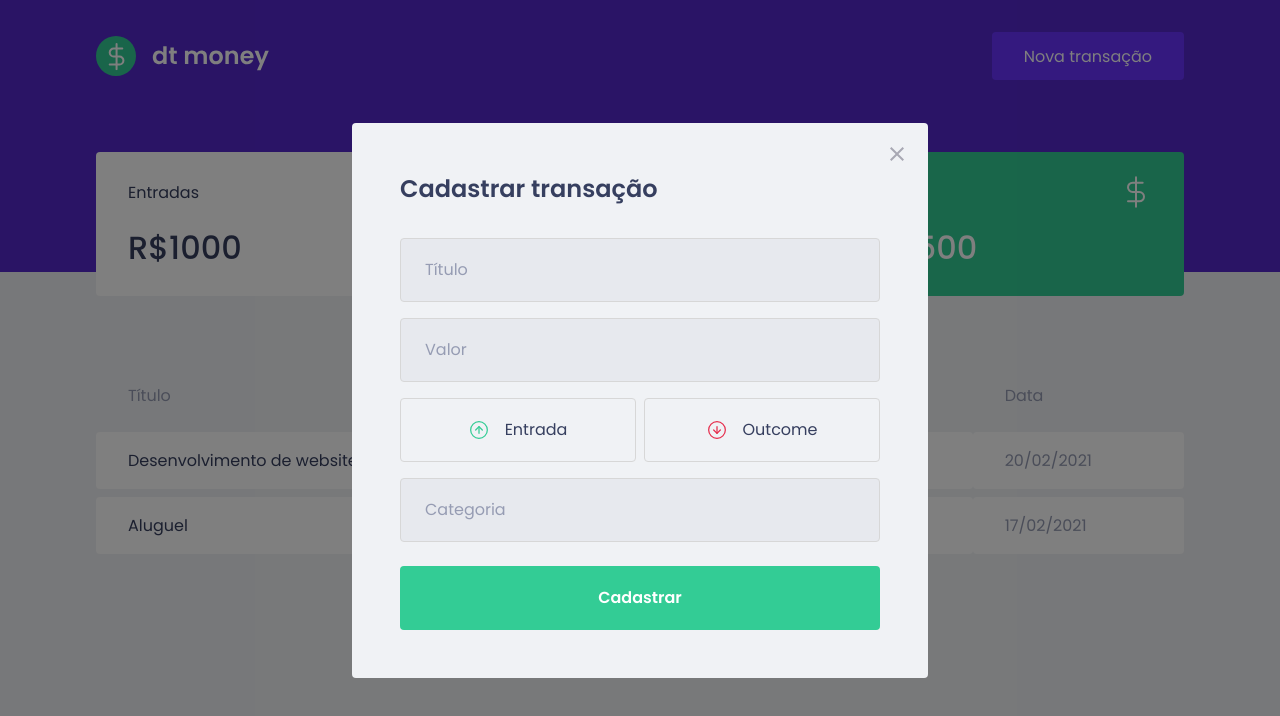
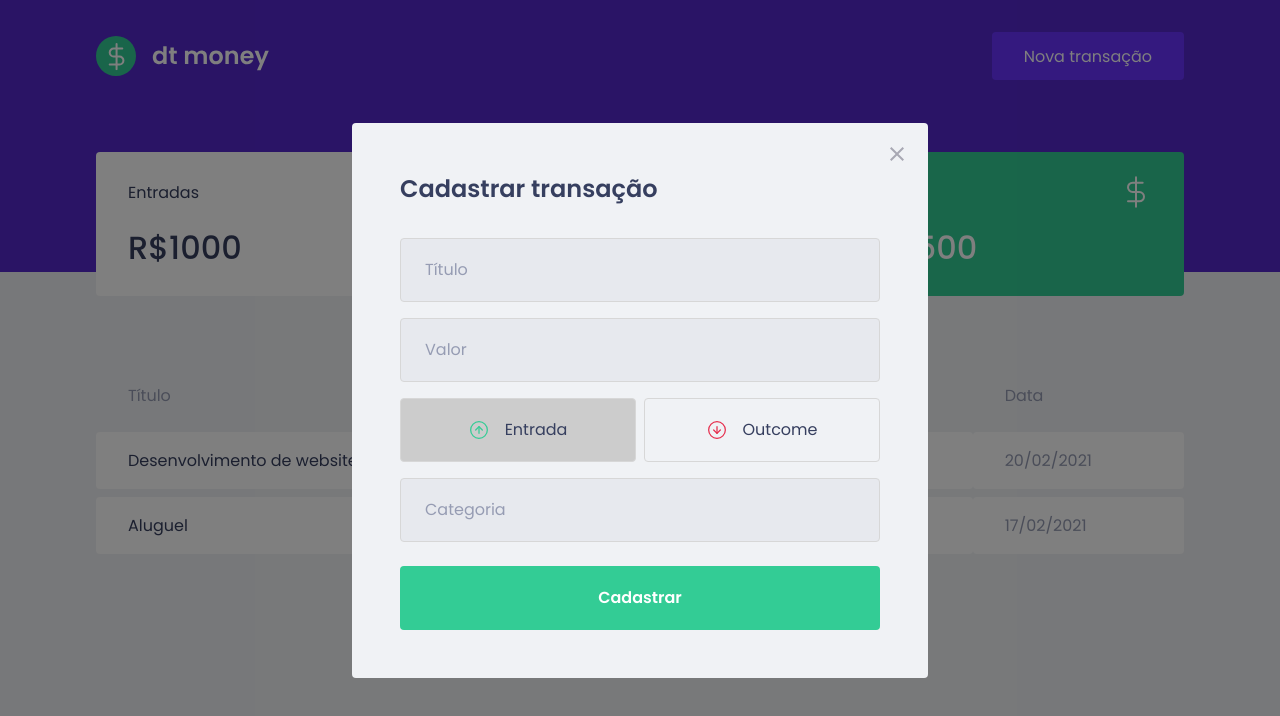
Before and after one commit to fellipefreiire/ignite-reactjs-chapter2, a React (Create React App) app: page / in a window 1280 px wide. Both pictures are taken after a click on the button "Nova transação". Shown: the top 716 px of the page. Built offline with nearby package versions, Linux system fonts and the light colour scheme; no server answers; what miragejs would draw is missing.

Commit message:
new transaction modal buttons

```diff
--- a/src/components/NewTransactionModal/index.tsx
+++ b/src/components/NewTransactionModal/index.tsx
@@ -3,6 +3,7 @@
 import closeImg from "../../assets/close.svg";
 import incomeImg from "../../assets/income.svg";
 import outcomeImg from "../../assets/outcome.svg";
+import { useState } from "react";
 
 interface NewTransactionModalProps {
   isOpen: boolean;
@@ -13,6 +14,8 @@
   isOpen,
   onRequestClose,
 }: NewTransactionModalProps) {
+  const [type, setType] = useState("deposit");
+
   return (
     <Modal
       isOpen={isOpen}
@@ -34,15 +37,27 @@
         <input type="number" placeholder="Valor" />
 
         <S.TransactionTypeContainer>
-          <button type="button">
+          <S.RadioBox
+            type="button"
+            onClick={() => {
+              setType("deposit");
+            }}
+            isActive={type === "deposit"}
+          >
             <img src={incomeImg} alt="Entrada" />
             <span>Entrada</span>
-          </button>
+          </S.RadioBox>
 
-          <button type="button">
+          <S.RadioBox
+            type="button"
+            onClick={() => {
+              setType("withdraw");
+            }}
+            isActive={type === "withdraw"}
+          >
             <img src={outcomeImg} alt="Outcome" />
             <span>Outcome</span>
-          </button>
+          </S.RadioBox>
         </S.TransactionTypeContainer>
 
         <input placeholder="Categoria" />
--- a/src/components/NewTransactionModal/styles.ts
+++ b/src/components/NewTransactionModal/styles.ts
@@ -54,13 +54,18 @@
   display: grid;
   grid-template-columns: 1fr 1fr;
   gap: 0.5rem;
+`;
 
-  button {
+interface RadioBoxProps {
+  isActive: boolean;
+}
+
+export const RadioBox = styled.button<RadioBoxProps>`
   height: 4rem;
   border: 1px solid #d7d7d7;
   border-radius: 0.25rem;
 
-    background: transparent;
+  background: ${(props) => (props.isActive ? "#ccc" : "transparent")};
 
   display: flex;
   align-items: center;
@@ -83,5 +88,4 @@
     font-size: 1rem;
     color: var(--text-title);
   }
-  }
 `;
```
Lines whose indentation alone changed are shown as unchanged.
